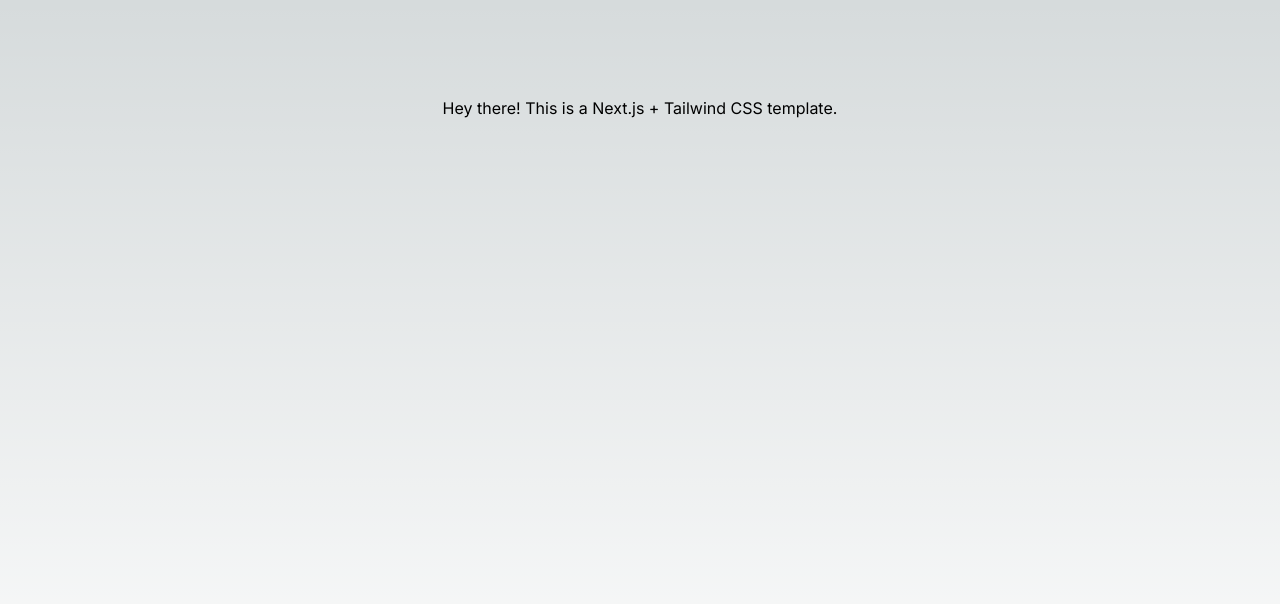
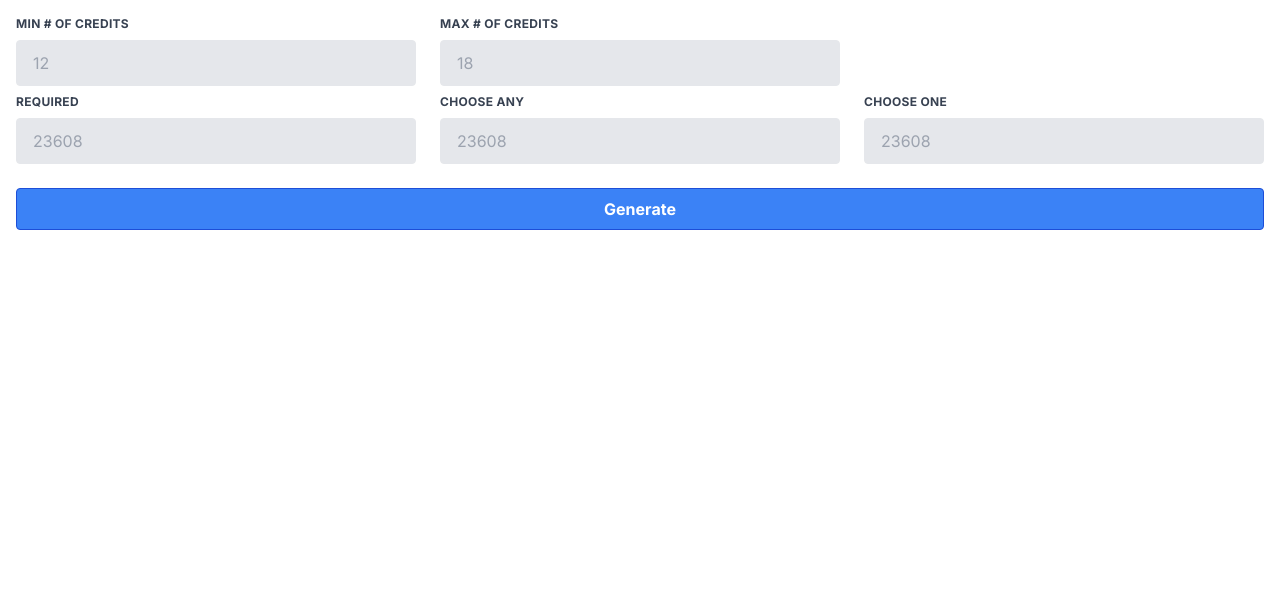
Before and after one commit to austenem/jumbo-course-crafter, a Next.js app: page / in a window 1280 px wide. Shown: the top 604 px of the page. Built offline with nearby package versions, Linux system fonts and the light colour scheme.

Commit message:
first version of front end

```diff
--- a/package.json
+++ b/package.json
@@ -13,7 +13,8 @@
     "dotenv": "^16.3.1",
     "next": "14.0.4",
     "react": "^18",
-    "react-dom": "^18"
+    "react-dom": "^18",
+    "react-loader-spinner": "^6.1.6"
   },
   "devDependencies": {
     "@types/node": "^20",
--- a/src/app/api/courses/num/route.ts
+++ b/src/app/api/courses/num/route.ts
@@ -2,7 +2,6 @@
 
 // Import clientPromise
 import clientPromise from '@/backend/lib/mongodb';
-
 
 export async function GET (req: NextRequest) {
   try {
--- a/src/app/components/DisplaySchedules.tsx
+++ b/src/app/components/DisplaySchedules.tsx
@@ -4,9 +4,17 @@
  */
 
 // Import React
+import React, { useReducer, useEffect } from 'react';
+
+// Import types
 import Cart from '@/backend/types/Cart';
 import Schedule from '@/backend/types/Schedule';
-import React, { useReducer, useEffect } from 'react';
+
+// Import helpers
+import { generateSchedules } from '../helpers/generateSchedules';
+
+// Import components
+import { ThreeDots } from 'react-loader-spinner'
 
 /*------------------------------------------------------------------------*/
 /* -------------------------------- Types ------------------------------- */
@@ -134,20 +142,20 @@
 /* --------------------------- Static Helpers --------------------------- */
 /*------------------------------------------------------------------------*/
 
-/**
- * Add description of helper
- * @author Austen Money
- * @param addArgName add arg description
- * @param addArgName add arg description
- * @returns add return description
- */
-const addHelperName = (
-  addRequiredArgName: addRequiredArgType,
-  addOptionalArgName?: addOptionalArgType,
-  addOptionalArgWithDefaultName?: addOptionalArgType = addArgDefault,
-): addReturnType => {
-  // TODO: implement
-};
+// /**
+//  * Add description of helper
+//  * @author Austen Money
+//  * @param addArgName add arg description
+//  * @param addArgName add arg description
+//  * @returns add return description
+//  */
+// const addHelperName = (
+//   addRequiredArgName: addRequiredArgType,
+//   addOptionalArgName?: addOptionalArgType,
+//   addOptionalArgWithDefaultName?: addOptionalArgType = addArgDefault,
+// ): addReturnType => {
+//   // TODO: implement
+// };
 
 /*------------------------------------------------------------------------*/
 /* ------------------------------ Component ----------------------------- */
@@ -187,19 +195,19 @@
   /* ------------------------- Component Functions ------------------------ */
   /*------------------------------------------------------------------------*/
 
-  /**
-   * Add component helper function description
-   * @author Austen Money
-   * @param addArgName add description of argument
-   * @param [addOptionalArgName] add description of optional argument
-   * @returns add description of return
-   */
-  const addComponentHelperFunctionName = (
-    addArgName: addArgType,
-    addOptionalArgName?: addOptionalArgType,
-  ): addReturnType => {
-    // TODO: implement
-  };
+  // /**
+  //  * Add component helper function description
+  //  * @author Austen Money
+  //  * @param addArgName add description of argument
+  //  * @param [addOptionalArgName] add description of optional argument
+  //  * @returns add description of return
+  //  */
+  // const addComponentHelperFunctionName = (
+  //   addArgName: addArgType,
+  //   addOptionalArgName?: addOptionalArgType,
+  // ): addReturnType => {
+  //   // TODO: implement
+  // };
 
   /*------------------------------------------------------------------------*/
   /* ------------------------------- Render ------------------------------- */
@@ -214,44 +222,16 @@
 
   /* ------- AddFirstTypeOfModal ------ */
 
-  if (addLogicToDetermineIfModalIsVisible) {
-    // TODO: implement
-
+  if (showLoadingSpinner) {
     // Create modal
     modal = (
-      <Modal
+      <ThreeDots
         key="unique-modal-key"
-        ...
+        height="80"
+        width="80"
+        color="purple"
+        ariaLabel="three-dots-loading"
       />
-    );
-  }
-
-  /*----------------------------------------*/
-  /* ---------------- Views --------------- */
-  /*----------------------------------------*/
-
-  // Body that will be filled with the current view
-  let body: React.ReactNode;
-
-  /* -------- AddFirstViewName -------- */
-
-  if (view === View.AddViewName) {
-    // TODO: implement
-
-    // Create body
-    body = (
-      <addJSXOfBody />
-    );
-  }
-
-  /* -------- AddSecondViewName -------- */
-
-  if (view === View.AddViewName) {
-    // TODO: implement
-
-    // Create body
-    body = (
-      <addJSXOfBody />
     );
   }
 
@@ -260,13 +240,51 @@
   /*----------------------------------------*/
 
   return (
-    <addContainersForBody>
+    <div className="bg-white h-screen">
       {/* Add Modal */}
       {modal}
 
       {/* Add Body */}
-      {body}
-    </addContainersForBody>
+      <form className="w-full h-full px-4 py-4">
+        <div className="flex flex-wrap -mx-3 mb-2">
+          <div className="w-1/3 px-3 mb-6 md:mb-0">
+            <label className="block uppercase tracking-wide text-gray-700 text-xs font-bold mb-2" htmlFor="grid-city">
+              Min # of credits
+            </label>
+            <input className="appearance-none block w-full bg-gray-200 text-gray-700 border border-gray-200 rounded py-3 px-4 leading-tight focus:outline-none focus:bg-white focus:border-gray-500" id="grid-city" type="text" placeholder="12"/>
+          </div>
+          <div className="w-1/3 px-3 mb-6 md:mb-0">
+            <label className="block uppercase tracking-wide text-gray-700 text-xs font-bold mb-2" htmlFor="grid-zip">
+              Max # of credits
+            </label>
+            <input className="appearance-none block w-full bg-gray-200 text-gray-700 border border-gray-200 rounded py-3 px-4 leading-tight focus:outline-none focus:bg-white focus:border-gray-500" id="grid-zip" type="text" placeholder="18"/>
+          </div>
+        </div>
+        <div className="flex flex-wrap -mx-3 mb-6">
+          <div className="w-1/3 px-3">
+            <label className="block uppercase tracking-wide text-gray-700 text-xs font-bold mb-2" htmlFor="grid-last-name">
+              Required
+            </label>
+            <input className="appearance-none block w-full bg-gray-200 text-gray-700 border border-gray-200 rounded py-3 px-4 leading-tight focus:outline-none focus:bg-white focus:border-gray-500" id="grid-last-name" type="text" placeholder="23608"/>
+          </div>
+          <div className="w-1/3 px-3">
+            <label className="block uppercase tracking-wide text-gray-700 text-xs font-bold mb-2" htmlFor="grid-last-name">
+              Choose Any
+            </label>
+            <input className="appearance-none block w-full bg-gray-200 text-gray-700 border border-gray-200 rounded py-3 px-4 leading-tight focus:outline-none focus:bg-white focus:border-gray-500" id="grid-last-name" type="text" placeholder="23608"/>
+          </div>
+          <div className="w-1/3 px-3">
+            <label className="block uppercase tracking-wide text-gray-700 text-xs font-bold mb-2" htmlFor="grid-last-name">
+              Choose One
+            </label>
+            <input className="appearance-none block w-full bg-gray-200 text-gray-700 border border-gray-200 rounded py-3 px-4 leading-tight focus:outline-none focus:bg-white focus:border-gray-500" id="grid-last-name" type="text" placeholder="23608"/>
+          </div>
+        </div>
+        <button className="w-full bg-blue-500 hover:bg-blue-700 text-white font-bold py-2 px-4 border border-blue-700 rounded">
+          Generate
+        </button>
+      </form>
+    </div>
   );
 };
 
--- a/src/backend/generateSchedules.ts
+++ b/src/app/helpers/generateSchedules.ts
@@ -1,8 +1,8 @@
-import Cart from './types/Cart';
-import Course from './types/Course';
-import Schedule from './types/Schedule';
-import Section from './types/Section';
-import SectionGroup from './types/SectionGroup';
+import Cart from '@/backend/types/Cart';
+import Course from '@/backend/types/Course';
+import Schedule from '@/backend/types/Schedule';
+import Section from '@/backend/types/Section';
+import SectionGroup from '@/backend/types/SectionGroup';
 
 /* CONSTANTS */
 const EMPTY_SCHEDULE: Schedule = {
@@ -42,6 +42,11 @@
     let includedDay = updatedSchedule.weekTimes.find((time) => {
       return time.day === day;
     })
+
+    // if section doesn't include time, return schedule
+    if (!sectionToAdd.time) {
+      return updatedSchedule;
+    }
 
     includedDay
       ? includedDay.times.push(sectionToAdd.time)
@@ -103,12 +108,13 @@
     // if weekday is included, check whether times conflict
     if (includedDay) {
       includedDay.times.forEach((time) => {
+        if (section.time) {
           if (((section.time.end <= time.end) && (section.time.end >= time.start))
             || ((section.time.start <= time.end) && (section.time.start >= time.start))
             || ((time.end <= section.time.end) && (time.end >= section.time.start))
             || ((time.start <= section.time.end) && (time.start >= section.time.start))) {
               isThereConflict = true
-          }
+            }}
          })
       }
     })
@@ -170,7 +176,9 @@
   let creditTotal = 0;
 
   sectionGroups.forEach((section) => {
+    if (section.allSections) {
       creditTotal += section.allSections[0].credits;
+    }
   })
 
   return creditTotal;
@@ -187,7 +195,9 @@
 
   let domainSize = 0;
   courseGroups.forEach((group: SectionGroup) => {
+    if (group.allSections) {
       domainSize += group.allSections.length;
+    }
   });
 
   return domainSize;
@@ -296,7 +306,12 @@
 
   for (let i = 0; i < currGroups.length; i++) {
     const currGroup = currGroups[i];
-    const currAllSections = shuffleArray(currGroups[i].allSections);
+    const currGroupAllSections = currGroups[i].allSections;
+    const currAllSections = (
+      currGroupAllSections
+        ? shuffleArray(currGroupAllSections)
+        : []
+    );
     for (let p = 0; p < currAllSections.length; p++) {
       // const randomIdx = Math.floor(Math.random() * currAllSections.length);
       const currSection = currAllSections[p];
--- a/src/app/page.tsx
+++ b/src/app/page.tsx
@@ -1,8 +1,8 @@
+'use client'
+import DisplaySchedules from './components/DisplaySchedules'
 
 export default function Home() {
   return (
-    <main className="flex min-h-screen flex-col items-center justify-between p-24">
-      Hey there! This is a Next.js + Tailwind CSS template.
-    </main>
+    <DisplaySchedules/>
   )
 }
```
Also changed, not shown: 2 other files (tests, documents, lock files or other folders). Lines whose indentation alone changed are shown as unchanged.
